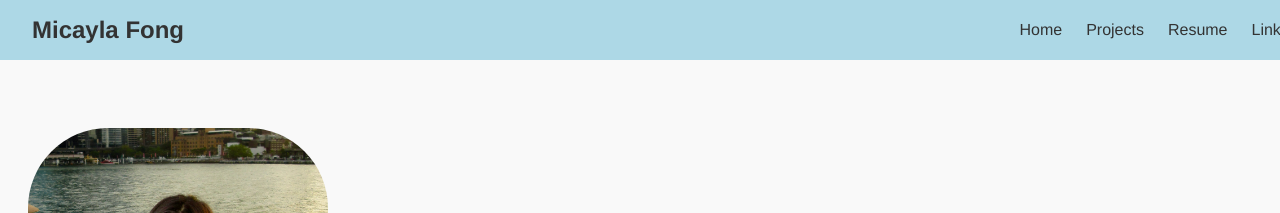
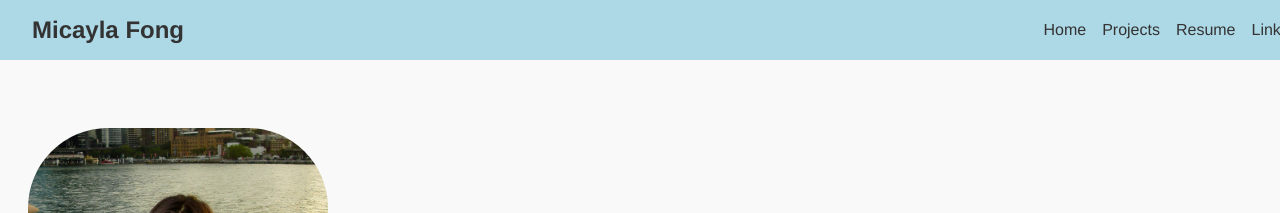
Before and after one commit to mdfong35/mdfong35.github.io, a Jekyll site: the page built from index.md, in a window 1280 px wide. Shown: the top 213 px of the page. Built offline with Jekyll 4.4.1, drawn with Linux system fonts in a browser that asks for light colours.

Commit message:
Update style.css

```diff
--- a/assets/style.css
+++ b/assets/style.css
@@ -32,7 +32,7 @@ body {
 
 .nav-links {
   display: flex;
-  gap: 1.5rem;
+  gap: 1rem;
   flex-shrink: 0;
 }
 
```
